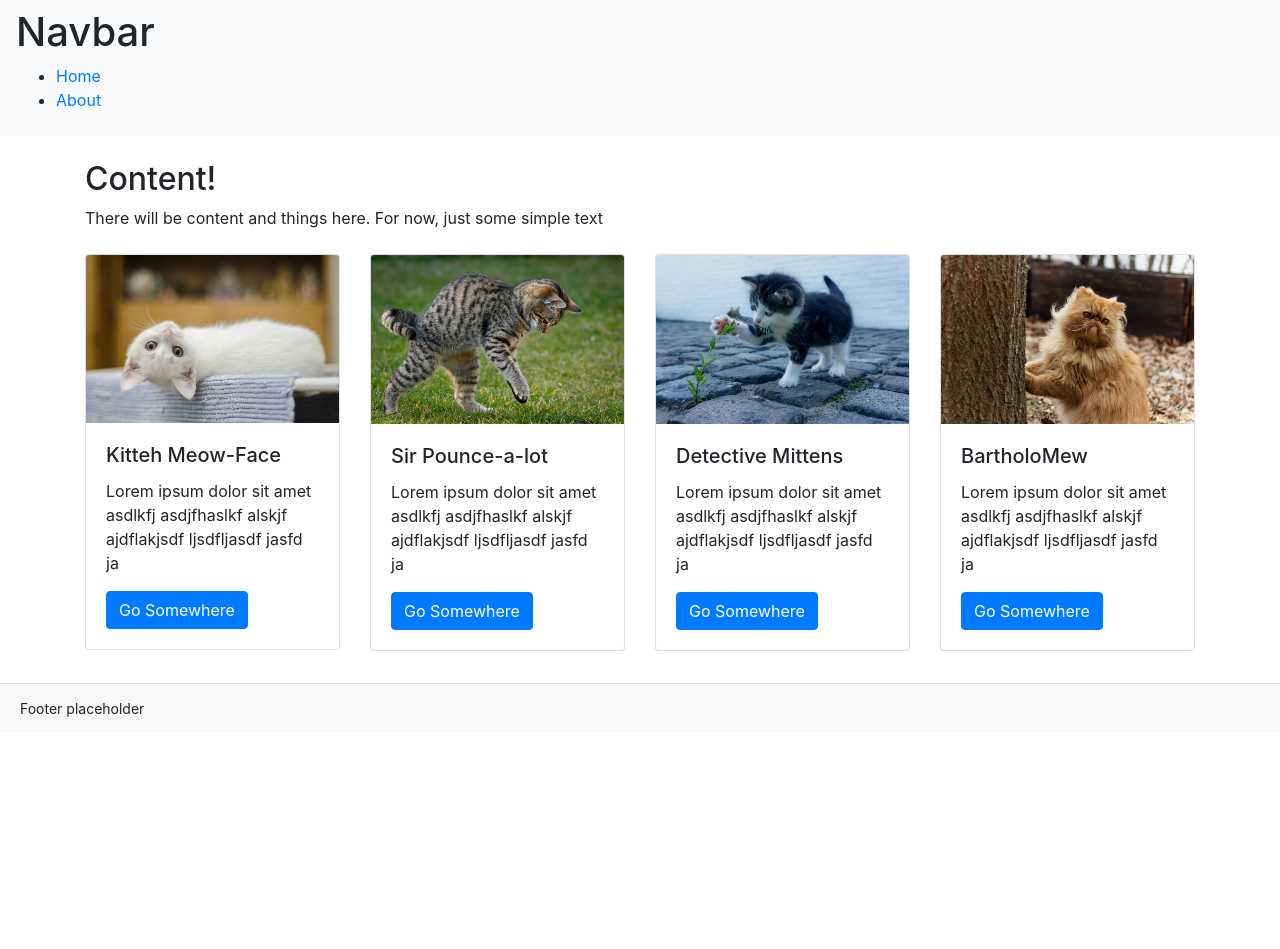
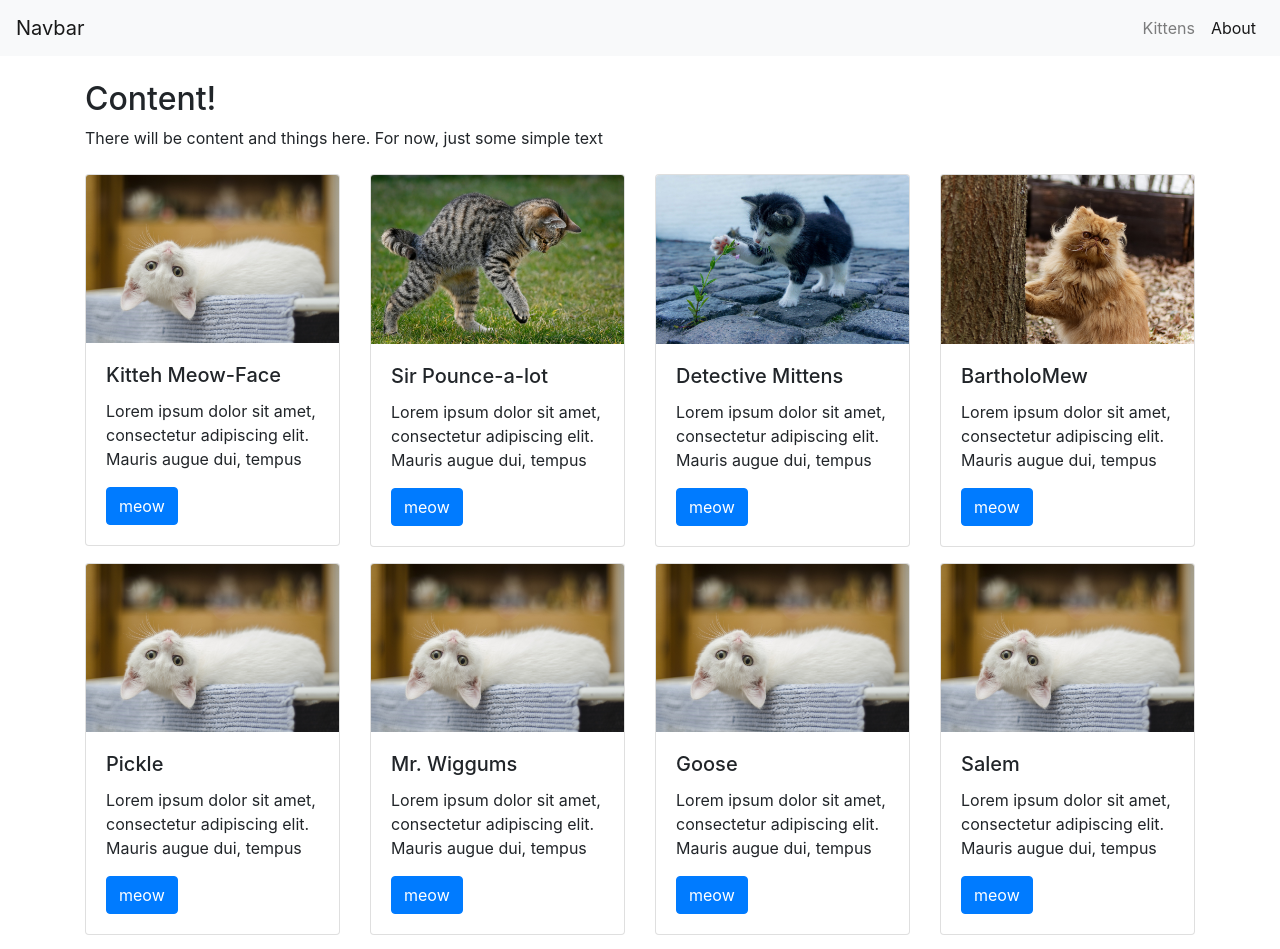
Before and after one commit to rachel-blue/atomic-design-example, a React (Create React App) app: page / in a window 1280 px wide. Shown: the top 949 px of the page. Before the commit the page ends 800 px from the top, so only its background shows below. Built offline with nearby package versions, Linux system fonts and the light colour scheme.

Commit message:
styling navbar and edited kitten array to extend content

```diff
--- a/src/App.js
+++ b/src/App.js
@@ -1,11 +1,13 @@
-import React from "react";
+import React, { useEffect } from "react";
 import { kittens } from './kittens.js';
 import './App.css';
 import {
   BrowserRouter as Router,
   Switch,
   Link,
-  Route
+  Route,
+  useParams,
+  match
 } from "react-router-dom";
 
 function App() {
@@ -13,25 +15,46 @@ function App() {
     <Router>
       <div>
 
-        <div className="navbar navbar-light bg-light">
-          <nav>
-            <h1>Navbar</h1>
-            <ul>
-              <li>
-                <Link to="/">Home</Link>
+        <nav className="navbar navbar-expand-lg navbar-light bg-light">
+          <Link
+            className="navbar-brand"
+            to="/"
+          >
+            Navbar
+          </Link>
+
+          <div className="collapse navbar-collapse">
+            <ul className="navbar-nav ml-auto">
+              <li className="nav-item">
+                <Link
+                  className="nav-link"
+                  to="/"
+                >
+                  Kittens
+                </Link>
               </li>
-              <li>
-                <Link to="/about">About</Link>
+              <li className="nav-item active">
+                <Link
+                  className="nav-link"
+                  to="/about"
+                >
+                  About
+                </Link>
               </li>
             </ul>
-          </nav>
-        </div>
+          </div>
 
+        </nav>
 
         <Switch>
           <Route path="/about">
             <About />
           </Route>
+
+          <Route path="/kittens">
+            <PageKittens />
+          </Route>
+
           <Route path="/">
             <PageKittens />
           </Route>
@@ -130,6 +153,11 @@ function About() {
 
 function PageKittens() {
 
+  const makeSound = (e) => {
+    e.preventDefault();
+    console.log('meow test');
+  }
+
   return (
     <div>
 
@@ -140,21 +168,27 @@ function PageKittens() {
         <div className="row">
 
           {
-            kittens.map((item) => (
+            kittens.map((animal) => (
               <div
                 className="col-12 col-sm-6 col-md-4 col-lg-3 py-2"
-                key={item.title}
+                key={animal.title}
               >
                 <div className="card">
                   <img
                     className="card-img-top"
-                    src={item.image}
+                    src={animal.image}
                     alt="Card image cap"
                   />
                   <div className="card-body">
-                    <h5 className="card-title">{item.title}</h5>
-                    <p className="card-text">{item.description}</p>
-                    <a href="#" className="btn btn-primary">Go Somewhere</a>
+                    <h5 className="card-title">{animal.title}</h5>
+                    <p className="card-text">{animal.description}</p>
+                    <button
+                      className="btn btn-primary"
+                      type="button"
+                      onClick={makeSound}
+                    >
+                      meow
+                    </button>
                   </div>
                 </div>
               </div>
--- a/src/kittens.js
+++ b/src/kittens.js
@@ -7,22 +7,74 @@ import bartholomew from './images/kittenPics/bartholomew.jpg'
 export const kittens = [
   {
     title: "Kitteh Meow-Face",
-    description: "Lorem ipsum dolor sit amet asdlkfj asdjfhaslkf alskjf ajdflakjsdf ljsdfljasdf jasfd ja",
+    id: "kitteh-meow-face",
+    description: "Lorem ipsum dolor sit amet, consectetur adipiscing elit. Mauris augue dui, tempus",
     image: kitteh
   },
   {
     title: "Sir Pounce-a-lot",
-    description: "Lorem ipsum dolor sit amet asdlkfj asdjfhaslkf alskjf ajdflakjsdf ljsdfljasdf jasfd ja",
+    id: "sir-pounce-a-lot",
+    description: "Lorem ipsum dolor sit amet, consectetur adipiscing elit. Mauris augue dui, tempus",
     image: pounce
   },
   {
     title: "Detective Mittens",
-    description: "Lorem ipsum dolor sit amet asdlkfj asdjfhaslkf alskjf ajdflakjsdf ljsdfljasdf jasfd ja",
+    id: "detective-mittens",
+    description: "Lorem ipsum dolor sit amet, consectetur adipiscing elit. Mauris augue dui, tempus",
     image: mittens
   },
   {
     title: "BartholoMew",
-    description: "Lorem ipsum dolor sit amet asdlkfj asdjfhaslkf alskjf ajdflakjsdf ljsdfljasdf jasfd ja",
+    id: "bartholomew",
+    description: "Lorem ipsum dolor sit amet, consectetur adipiscing elit. Mauris augue dui, tempus",
     image: bartholomew
+  },
+  {
+    title: "Pickle",
+    id: "pickle",
+    description: "Lorem ipsum dolor sit amet, consectetur adipiscing elit. Mauris augue dui, tempus",
+    image: kitteh
+  },
+  {
+    title: "Mr. Wiggums",
+    id: "mr-wiggums",
+    description: "Lorem ipsum dolor sit amet, consectetur adipiscing elit. Mauris augue dui, tempus",
+    image: kitteh
+  },
+  {
+    title: "Goose",
+    id: "goose",
+    description: "Lorem ipsum dolor sit amet, consectetur adipiscing elit. Mauris augue dui, tempus",
+    image: kitteh
+  },
+  {
+    title: "Salem",
+    id: "salem",
+    description: "Lorem ipsum dolor sit amet, consectetur adipiscing elit. Mauris augue dui, tempus",
+    image: kitteh
+  },
+  {
+    title: "Congress",
+    id: "congress",
+    description: "Lorem ipsum dolor sit amet, consectetur adipiscing elit. Mauris augue dui, tempus",
+    image: kitteh
+  },
+  {
+    title: "Stitch",
+    id: "stitch",
+    description: "Lorem ipsum dolor sit amet, consectetur adipiscing elit. Mauris augue dui, tempus",
+    image: kitteh
+  },
+  {
+    title: "Buckwheat",
+    id: "buckwheat",
+    description: "Lorem ipsum dolor sit amet, consectetur adipiscing elit. Mauris augue dui, tempus",
+    image: kitteh
+  },
+  {
+    title: "Whiskers",
+    id: "whiskers",
+    description: "Lorem ipsum dolor sit amet, consectetur adipiscing elit. Mauris augue dui, tempus",
+    image: kitteh
   }
 ]
```
